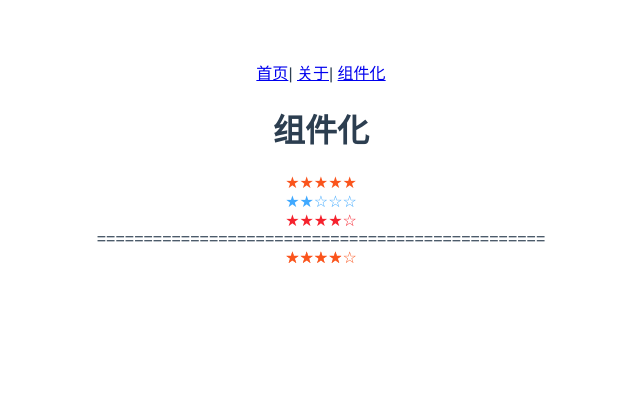
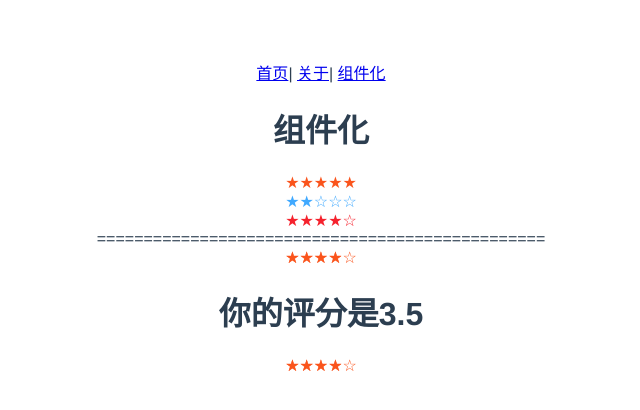
Before and after one commit to zhuanghaixin/vue3_demo, a Vue app in the folder geek-admin/: page /#/component in a window 1280 px wide. Shown: the top 410 px of the page, without its empty margins (319-959 px from the left). Built offline with nearby package versions, Linux system fonts and the light colour scheme.

Commit message:
upd： 极客时间  封装星级组件

```diff
--- a/geek-admin/src/components/Rate1.vue
+++ b/geek-admin/src/components/Rate1.vue
@@ -4,14 +4,14 @@
         <div class="rate" @mouseout="mouseOut">
             <span @mouseover="mouseOver(num)" v-for="num in 5" :key="num">☆</span>
             <span class="hollow" :style="fontwidth">
-                <span @mouseover="mouseOver(num)" v-for="num in 5" :key="num">★</span>
+                <span @click="onRate(num)" v-for="num in 5" @mouseover="mouseOver(num)" :key="num">★</span>
             </span>
         </div>
     </div>
 </template>
 
 <script setup>
-import { defineProps, computed, ref } from 'vue';
+import { defineProps, computed, ref, defineEmits } from 'vue';
 let props = defineProps({
     value: Number,
     theme: {
@@ -46,6 +46,12 @@ let fontStyle = computed(() => {
     return `color:${themeObj[props.theme]}`
 })
 const fontwidth = computed(() => `width:${width.value}em;`)
+
+// 定义发射的数据
+let emits = defineEmits('update-rate')
+function onRate(num) {
+    emits('update-rate', num)
+}
 </script>
 <style scoped>
 .rate {
--- a/geek-admin/src/pages/component.vue
+++ b/geek-admin/src/pages/component.vue
@@ -4,17 +4,17 @@
     <Rate theme="blue" :value="2"></Rate>
     <Rate theme="red" :value="4"></Rate>================================================
     <Rate1 :value="3.5"></Rate1>
-    <!-- <h1>你的评分是{{ score }}</h1>
-    <Rate1 :value="score" @update-rate="update"></Rate1>-->
+    <h1>你的评分是{{ score }}</h1>
+    <Rate1 :value="score" @update-rate="update"></Rate1>
 </template>
 
 <script setup>
-
+import { ref } from 'vue'
 import Rate from '../components/Rate.vue'
 import Rate1 from '../components/Rate1.vue'
-// let score = ref(3.5)
-// function update(num) {
-//     score.value = num
-// }
+let score = ref(3.5)
+function update(num) {
+    score.value = num
+}
 
 </script>
```
